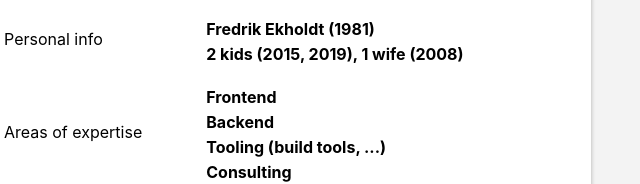
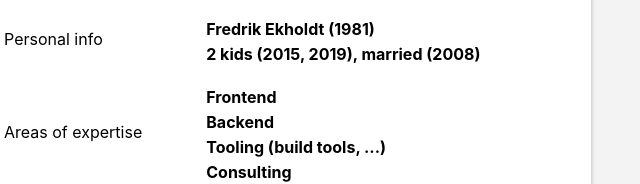
Before and after one commit to freekh/freekh.github.io, a website: page index.html in a window 1280 px wide. Shown: the part 626-810 px from the top of the page, 359-999 px from the left. Drawn offline with Linux system fonts and the light colour scheme.

Commit message:
Update bio

```diff
--- a/index.html
+++ b/index.html
@@ -57,7 +57,7 @@
               <td>Personal info</td>
               <td class="stats__value">
                 <div>Fredrik Ekholdt (1981)</div>
-                <div>2 kids (2015, 2019), 1 wife (2008)</div>
+                <div>2 kids (2015, 2019), married (2008)</div>
               </td>
             </tr>
             <tr>
```
